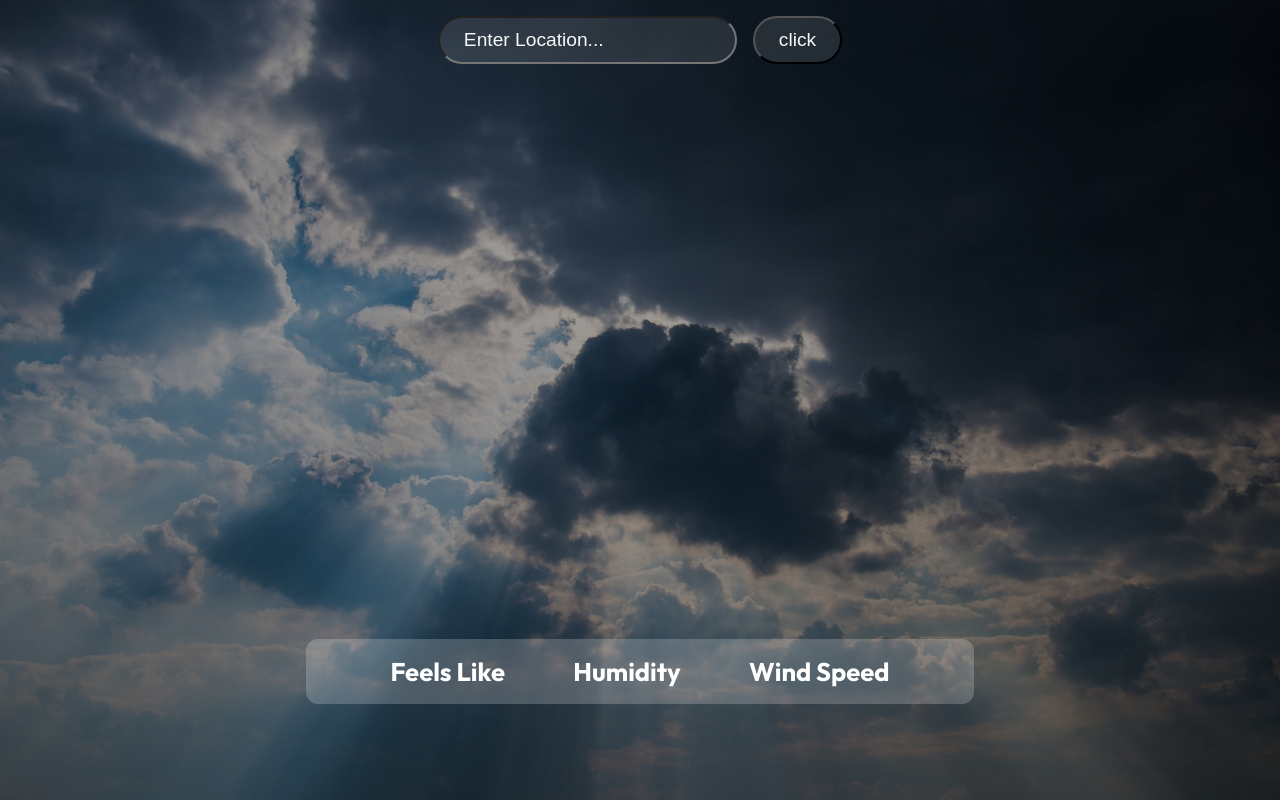
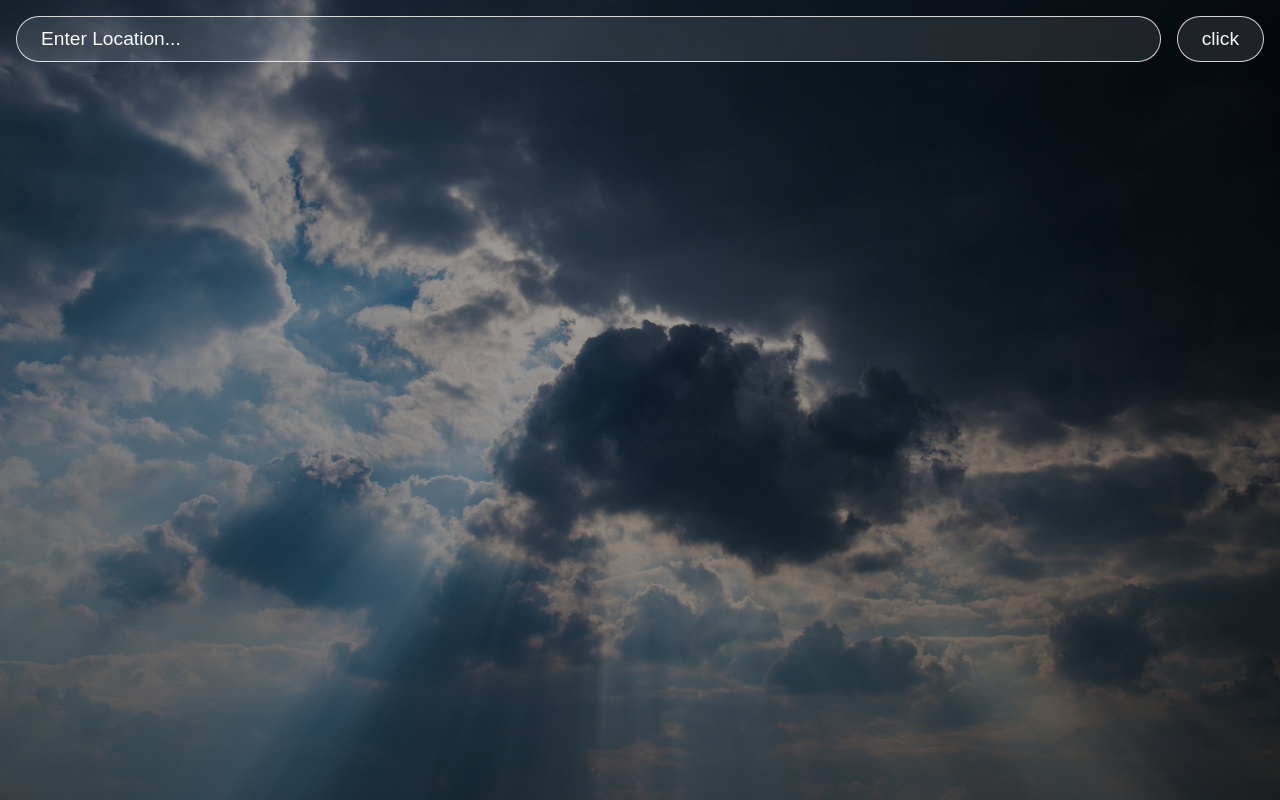
Before and after one commit to iamharie/weather-app, a React (Vite) app: page / in a window 1280 px wide. Built offline with nearby package versions, Linux system fonts and the light colour scheme.

Commit message:
Input and button: styles fixed

```diff
--- a/src/MainScreen.jsx
+++ b/src/MainScreen.jsx
@@ -33,7 +33,7 @@ export default function MainScreen({ handleClick, userInput, data }) {
             {data.weather ? <p>{data.weather[0].main}</p> : null}
           </div>
         </div>
-        {/* {data.name !== undefined && ( */}
+        {data.name !== undefined && (
           <div className="bottom">
             <div className="feels">
               {data.main ? (
@@ -52,7 +52,7 @@ export default function MainScreen({ handleClick, userInput, data }) {
               <p className="bold">Wind Speed</p>
             </div>
           </div>
-        {/* )} */}
+        )}
       </div>
     </div>
   );
--- a/src/index.css
+++ b/src/index.css
@@ -54,13 +54,18 @@ h1 {
 .app .search {
   text-align: center;
   padding: 1rem;
+  display: flex; /* Use flexbox to align children */
+  justify-content: center; /* Centers the content horizontally */
+  align-items: center; /* Aligns items vertically */
+  gap: 1rem; /* Adds space between input and button */
 }
 
 .app input {
+  flex: 1;
   padding: 0.7rem 1.5rem;
   font-size: 1.2rem;
   border-radius: 25px;
-  border-radius: 1px solid rgba(255, 255, 255, 0.8);
+  border: 1px solid rgba(255, 255, 255, 0.8);
   background: rgba(255, 255, 255, 0.1);
   color: #f8f8f8;
 }
@@ -72,12 +77,13 @@ h1 {
 .btn {
   padding: 0.7rem 1.5rem;
   border-radius: 25px;
-  border-radius: 1px solid rgba(255, 255, 255, 0.8);
+  border: 1px solid rgba(255, 255, 255, 0.8);
   font-size: 1.2rem;
   background: rgba(255, 255, 255, 0.1);
   color: #f8f8f8;
   margin-left: 1rem;
   cursor: pointer;
+  margin-left: 0;
 }
 
 .btn:hover,
@@ -101,6 +107,7 @@ h1 {
 .app .bottom {
   display: flex;
   justify-content: space-evenly;
+  gap: 50px;
   text-align: center;
   width: 100%;
   margin: 1rem auto;
```
Lines whose indentation alone changed are shown as unchanged.
